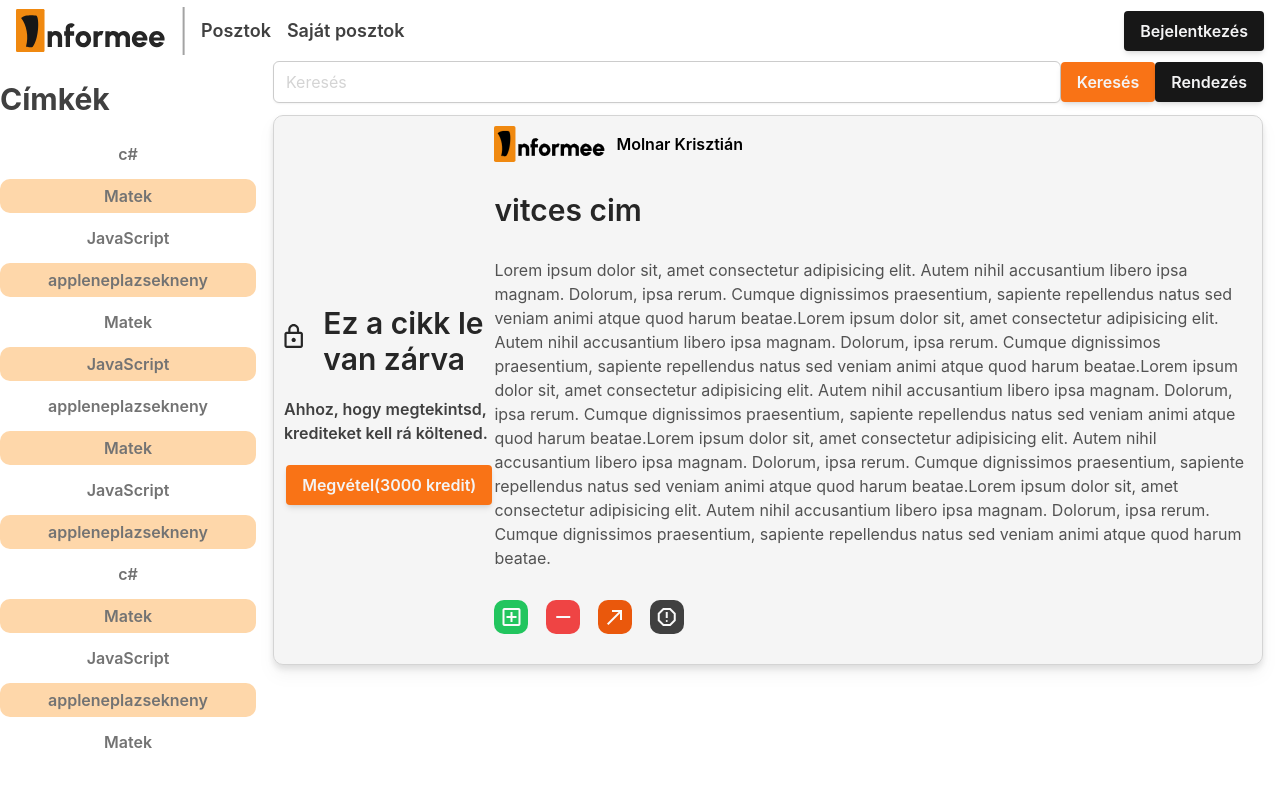
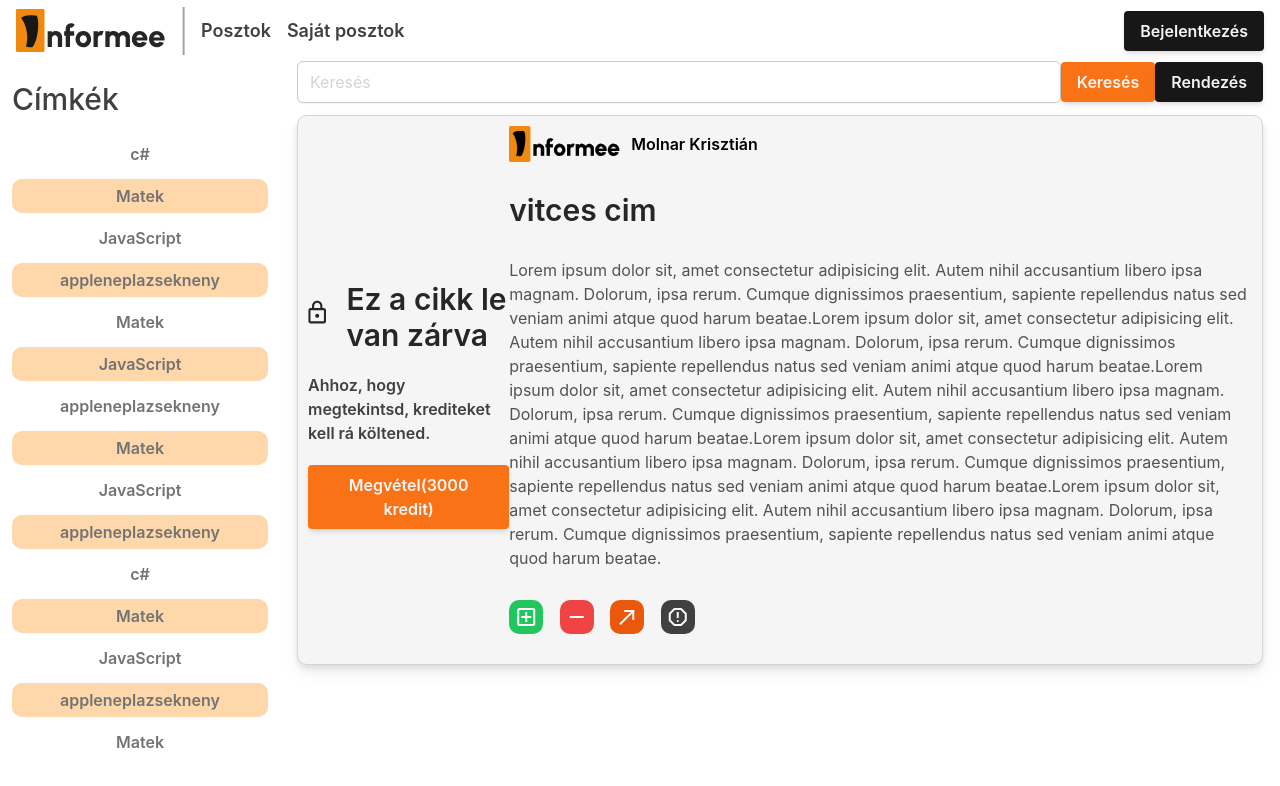
Before and after one commit to WR0NGTH3HU4/Informee, a Vue app: page /posztok in a window 1280 px wide. Shown: the top 786 px of the page. Built offline with nearby package versions, Linux system fonts and the light colour scheme; what tailwindcss-animated would draw is missing.

Commit message:
sidebar bugfix

```diff
--- a/src/components/Sidebar.vue
+++ b/src/components/Sidebar.vue
@@ -22,7 +22,7 @@
     ]);
 </script>
 <template>
-    <div class="sidebar">
+    <div class="sidebar mx-3">
         <h3>Címkék</h3>
         <div class="tags">
             <div v-for="tag in Tags " class="tag">
@@ -37,7 +37,7 @@
         width: 20%;
     }
     h3{
-        @apply w-full self-start text-3xl text-neutral-700 font-bold;
+        @apply w-full self-start text-3xl text-neutral-700 font-medium;
         margin: 20px 0px;
     }
     .tag{
```
